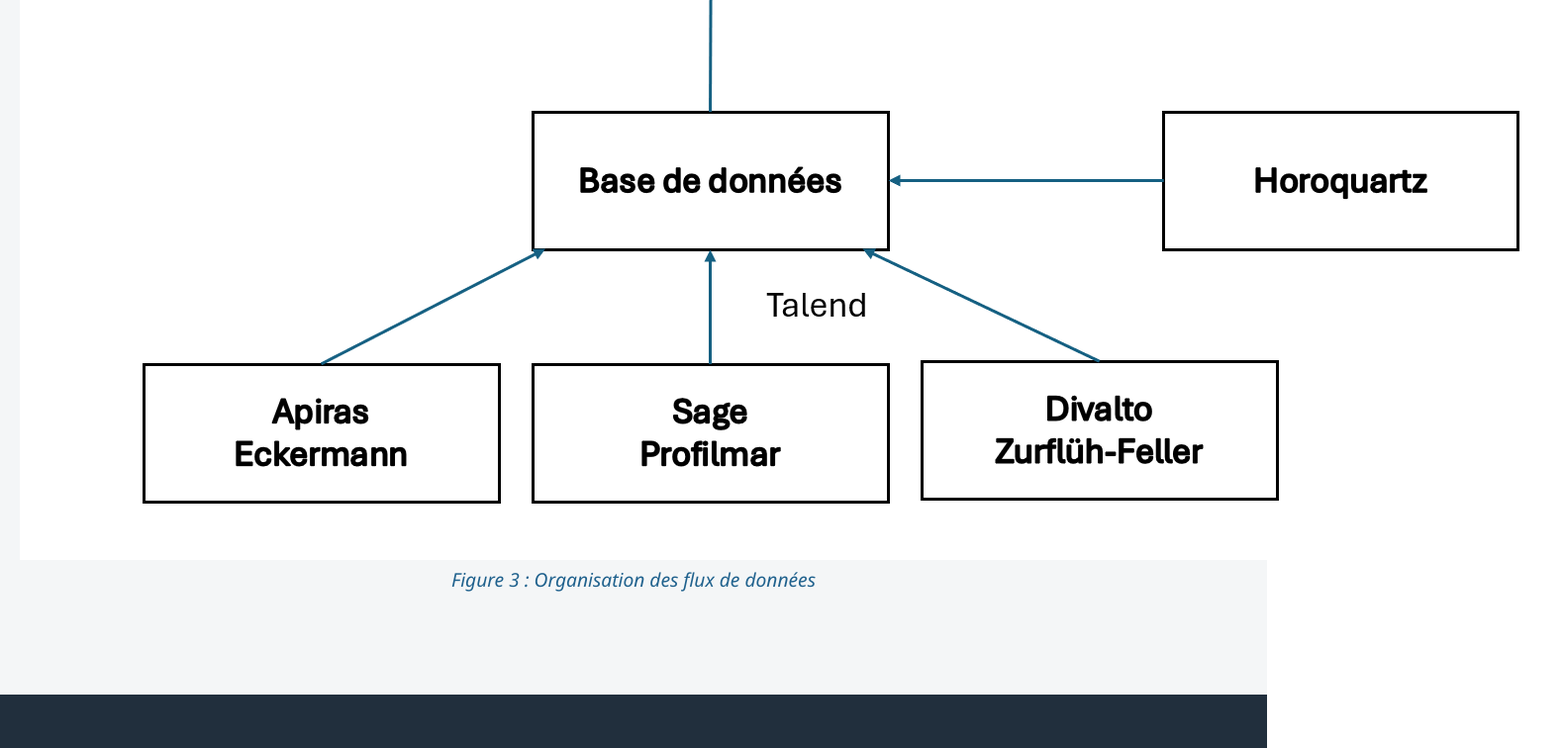
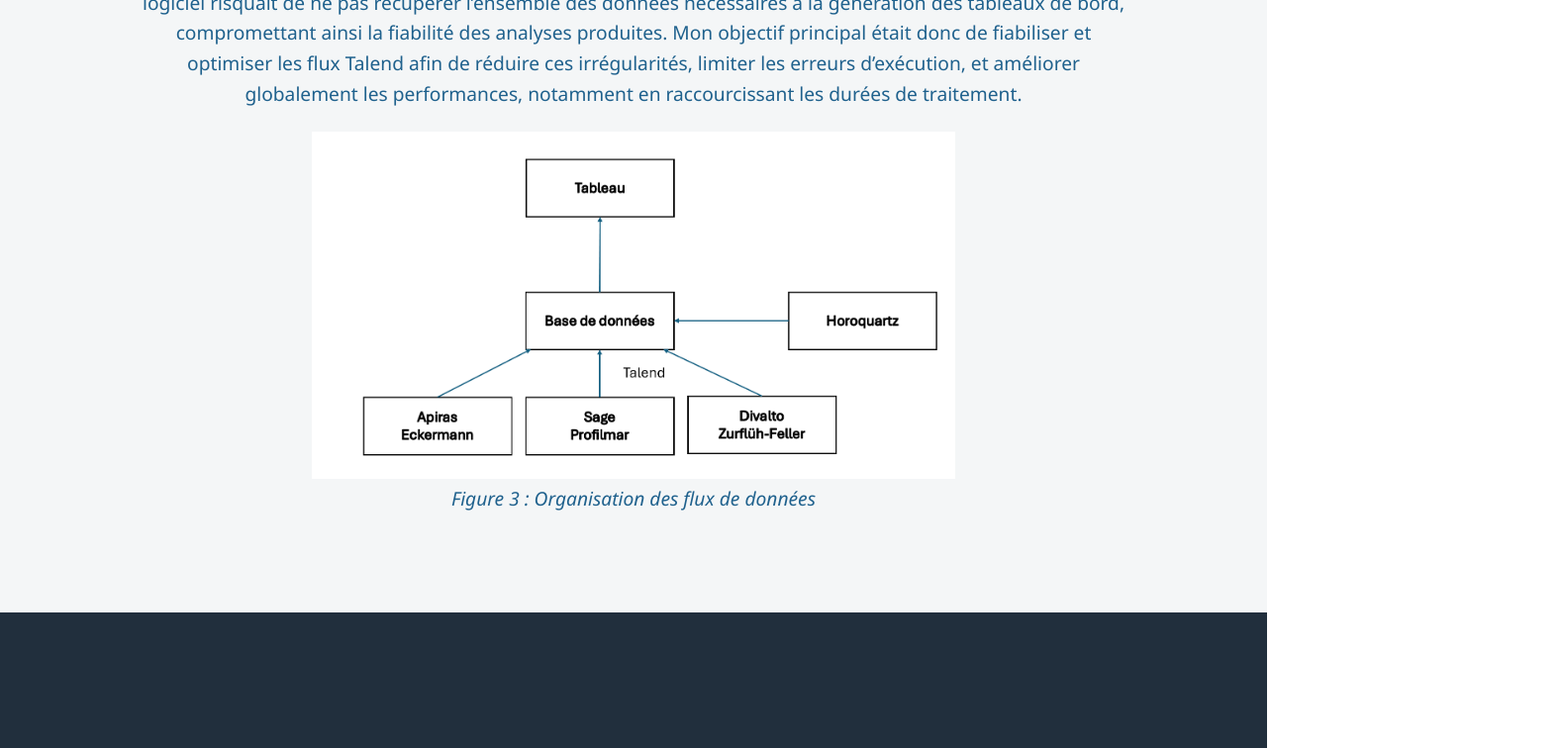
Before and after one commit to lmerat-iut90/lmerat-iut90.github.io, a Vue app: page / in a window 1280 px wide. Shown: the part 3580-4336 px from the top of the page at 99% size, 1579 px wide, since content can reach past the window. Built offline with nearby package versions, Linux system fonts and the light colour scheme.

Commit message:
taille img

```diff
--- a/src/components/About.vue
+++ b/src/components/About.vue
@@ -24,6 +24,7 @@
             <img src="@/assets/Orga.png" alt="Orga" class="img-orga">
             <p><em>Figure 1 : Organigramme général de Zurflüh-Feller</em></p>
         </div>
+        <br>
         <div>
             <img src="@/assets/org-zoom.png" alt="Orga-zoom">
             <p><em>Figure 2 : Zoom sur l'organigramme</em></p>
@@ -77,7 +78,7 @@
     height: auto;
 }
 .img-orga {
-    width: 200px;
+    width: 850px;
     height: auto;
 }
 </style>
--- a/src/components/Work.vue
+++ b/src/components/Work.vue
@@ -11,8 +11,9 @@
 Cette instabilité avait un impact direct sur la qualité des restitutions dans Tableau : lorsque les flux prenaient trop de temps, le logiciel risquait de ne pas récupérer l’ensemble des données nécessaires à la génération des tableaux de bord, compromettant ainsi la fiabilité des analyses produites.
 
 Mon objectif principal était donc de fiabiliser et optimiser les flux Talend afin de réduire ces irrégularités, limiter les erreurs d’exécution, et améliorer globalement les performances, notamment en raccourcissant les durées de traitement.</p>
-    <div>
-      <img src="@/assets/organisation-flux.png" alt="flux">
+      <br>
+      <div>
+      <img src="@/assets/organisation-flux.png" alt="flux" class="img-flux">
       <p><em>Figure 3 : Organisation des flux de données</em></p>
     </div>
 
@@ -41,5 +42,8 @@
     margin: auto;
     line-height: 1.6;
 }
-
+.img-flux {
+    width: 650px;
+    height: auto;
+}
 </style>
```
